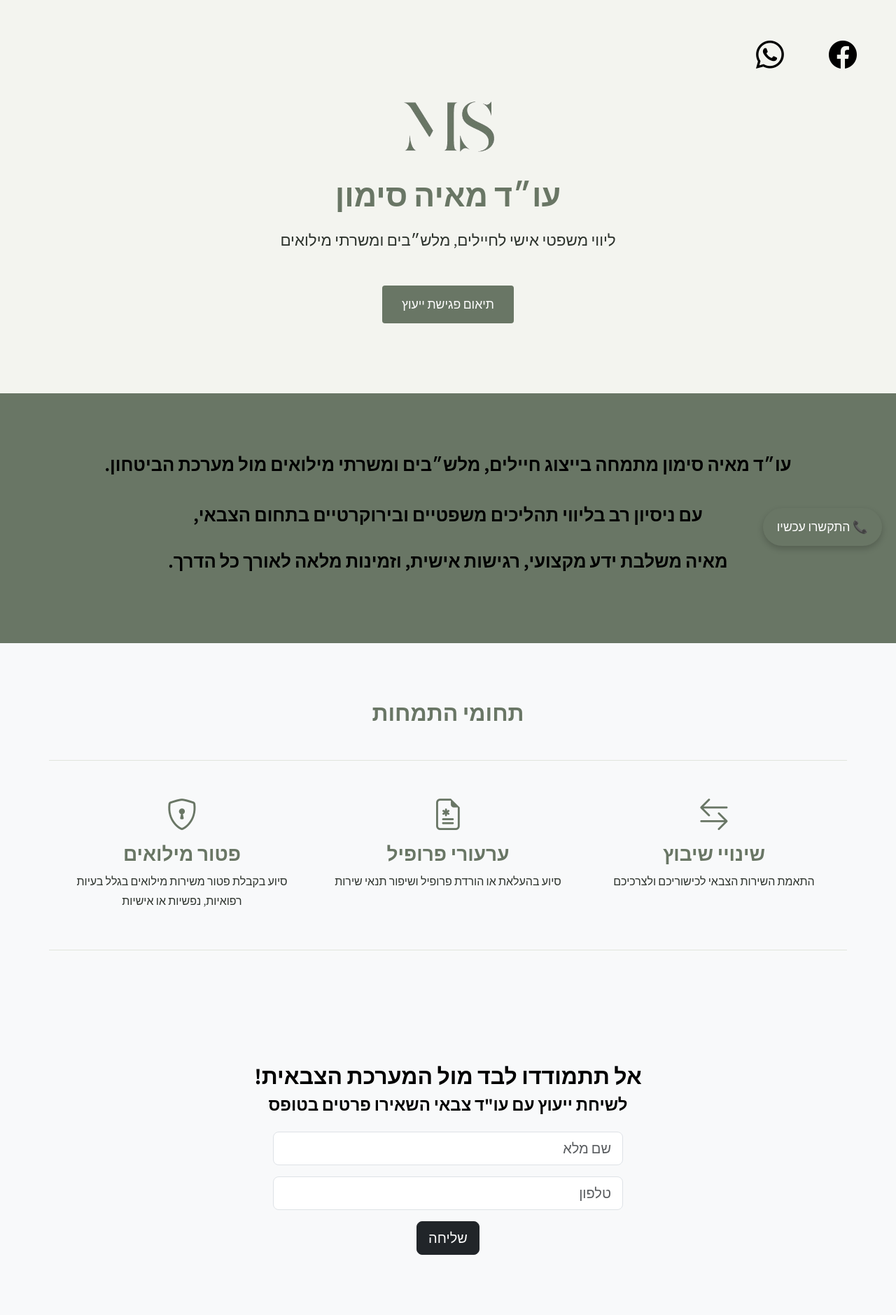
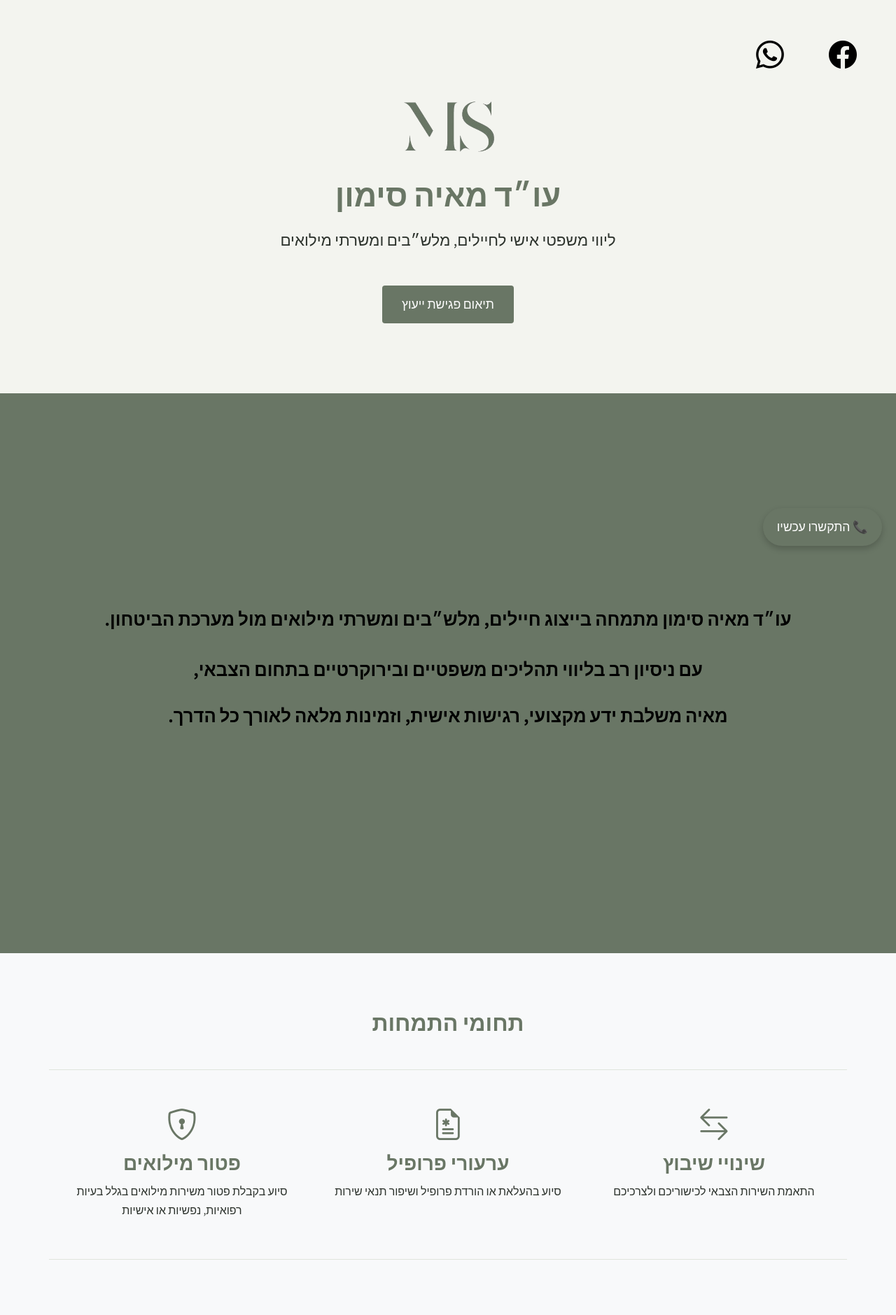
Before and after one commit to msadv-git/MsWeb, a Django app: page / in a window 1280 px wide. Shown: the top 1879 px of the page at 70% size. Run offline with Django 5.2, Linux system fonts and the light colour scheme; some libraries are stand-ins or nearby versions.

Commit message:
updated the site. 20.05.25

```diff
--- a/homepage/templates/index.html
+++ b/homepage/templates/index.html
@@ -82,10 +82,16 @@
   background-color: var(--primary);
   color: black;
   font-size: 1.6rem;
-  padding: 80px 20px;
   font-weight: bold;
-  text-align: center;
+  height: 100vh; /* fill the entire viewport */
+  display: flex;
+  flex-direction: column;
+  align-items: center;     /* horizontal center */
+  justify-content: center; /* vertical center */
+  text-align: center;      /* center text inside elements */
+  padding: 0 20px;
 }
+
 
 .spacer-full {
   height: 0.8rem; /* גובה של שורה מלאה לפי גודל הפונט */
```
